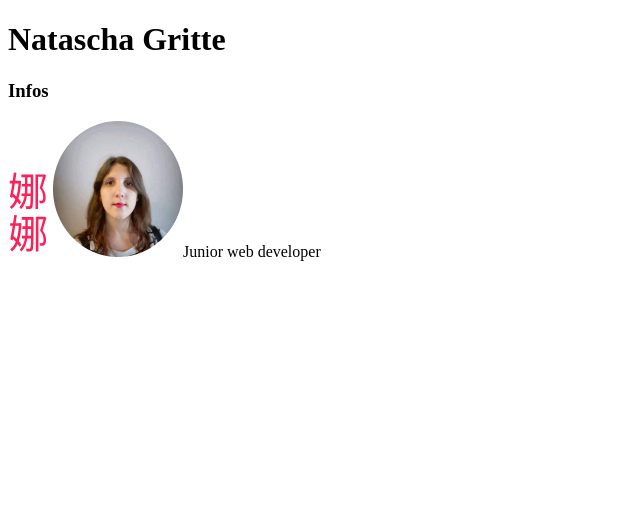
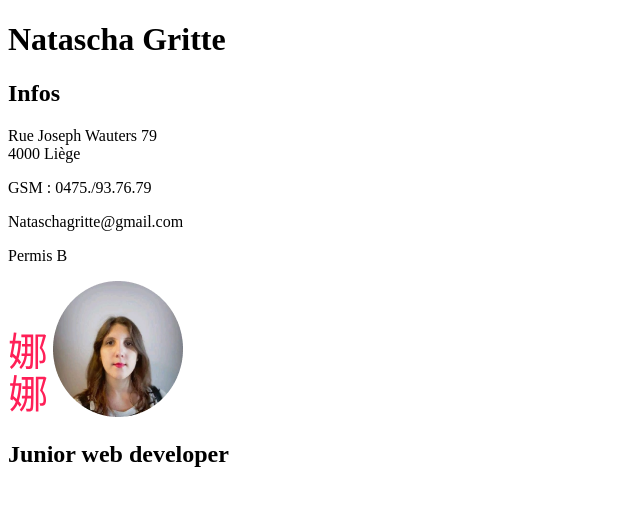
Before and after one commit to Dhaibuna/Curriculum-vitae, a plain HTML site: page index.html in a window 1280 px wide. Shown: the whole page, without its empty margins (0-640 px from the left). Drawn offline with Linux system fonts and the light colour scheme.

Commit message:
update HTML Header

```diff
--- a/index.html
+++ b/index.html
@@ -1,21 +1,31 @@
 <!DOCTYPE html>
 <html lang="en">
+
 <head>
     <meta charset="UTF-8">
     <meta name="viewport" content="width=device-width, initial-scale=1.0">
     <link href="main.css" rel="stylesheet">
     <title> Natascha Gritte CV </title>
 </head>
+
 <body>
+
     <header>
-<h1>Natascha Gritte</h1>
-<h3>Infos</h3>
-<img src="img/chineseName.svg" alt="Chinese Name in chinese characters"/>
-<img src="img/profilePic.png"  alt="Profile Picture"
-<h2>Junior web developer </h2>
+
+        <h1>Natascha Gritte</h1>
+        <h2>Infos</h2>
+        <p>Rue Joseph Wauters 79 </br> 4000 Liège</p>
+        <p>GSM : 0475./93.76.79</p>
+        <p>Nataschagritte@gmail.com</p>
+        <p>Permis B</p>
+        <img src="img/chineseName.svg" alt="Chinese Name in chinese characters" />
+        <img src="img/profilePic.png" alt="Profile Picture" />
+        <h2>Junior web developer </h2>
 
     </header>
+
     <main></main>
     <footer></footer>
 </body>
+
 </html>
```
